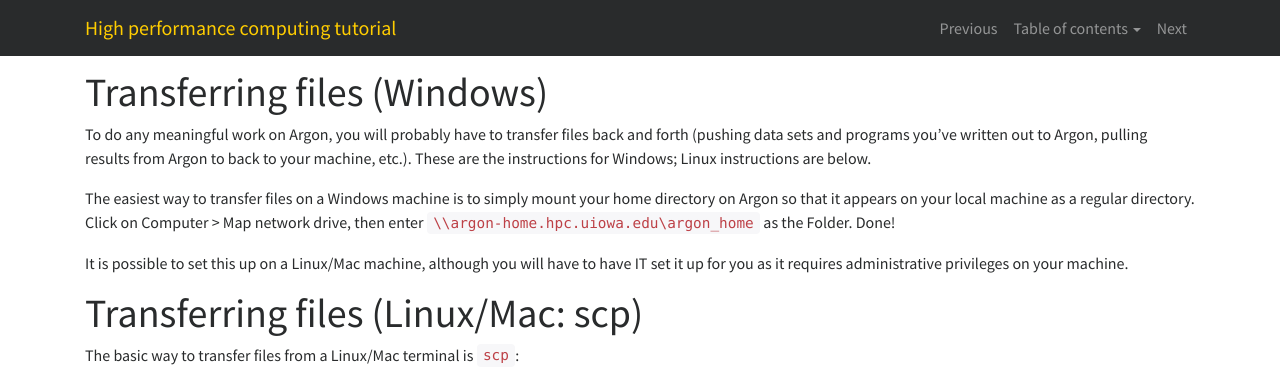
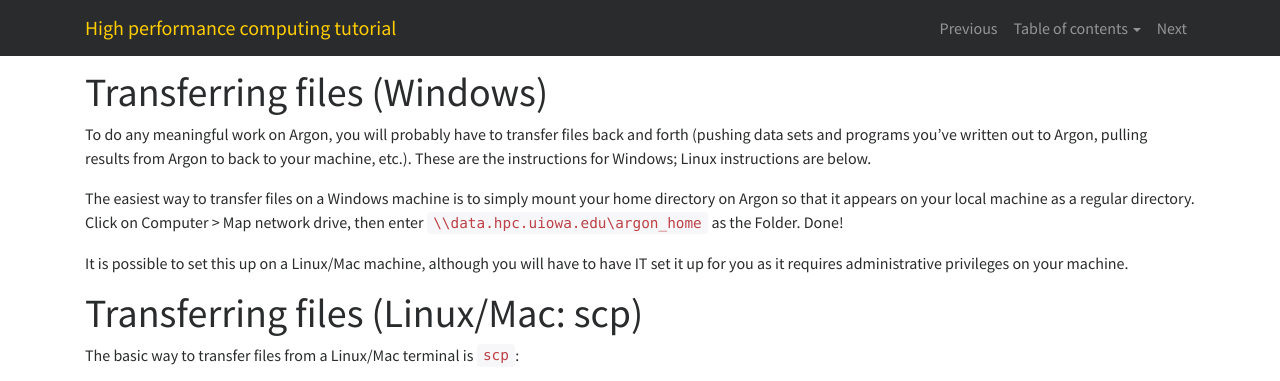
Before and after one commit to IowaBiostat/hpc, a Jekyll site: the page built from 2.md, in a window 1280 px wide and 1263 px high. Shown: the top 381 px of the window. Built offline with Jekyll 4.4.1, drawn with Linux system fonts in a browser that asks for light colours; nearby versions of some CDN libraries; our own code applies the rules of GitHub Pages for plain Markdown files.

Commit message:
Fixing typo in HPC mount address for Windows

```diff
--- a/2.md
+++ b/2.md
@@ -7,7 +7,7 @@ next: 3
 
 To do any meaningful work on Argon, you will probably have to transfer files back and forth (pushing data sets and programs you've written out to Argon, pulling results from Argon to back to your machine, etc.).  These are the instructions for Windows; Linux instructions are below.
 
-The easiest way to transfer files on a Windows machine is to simply mount your home directory on Argon so that it appears on your local machine as a regular directory.  Click on Computer > Map network drive, then enter `\\argon-home.hpc.uiowa.edu\argon_home` as the Folder.  Done!
+The easiest way to transfer files on a Windows machine is to simply mount your home directory on Argon so that it appears on your local machine as a regular directory.  Click on Computer > Map network drive, then enter `\\data.hpc.uiowa.edu\argon_home` as the Folder.  Done!
 
 It is possible to set this up on a Linux/Mac machine, although you will have to have IT set it up for you as it requires administrative privileges on your machine.
 
```
